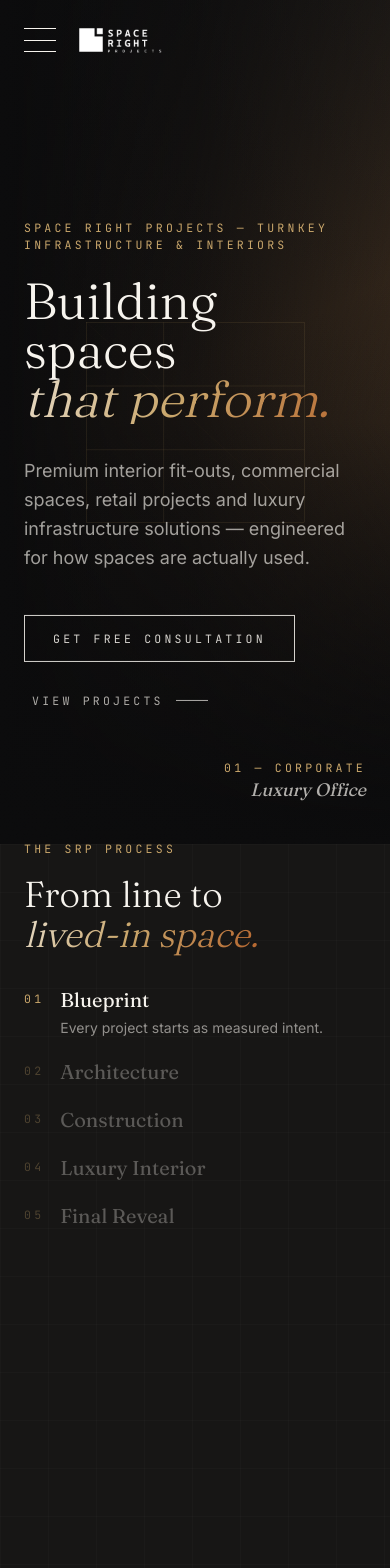
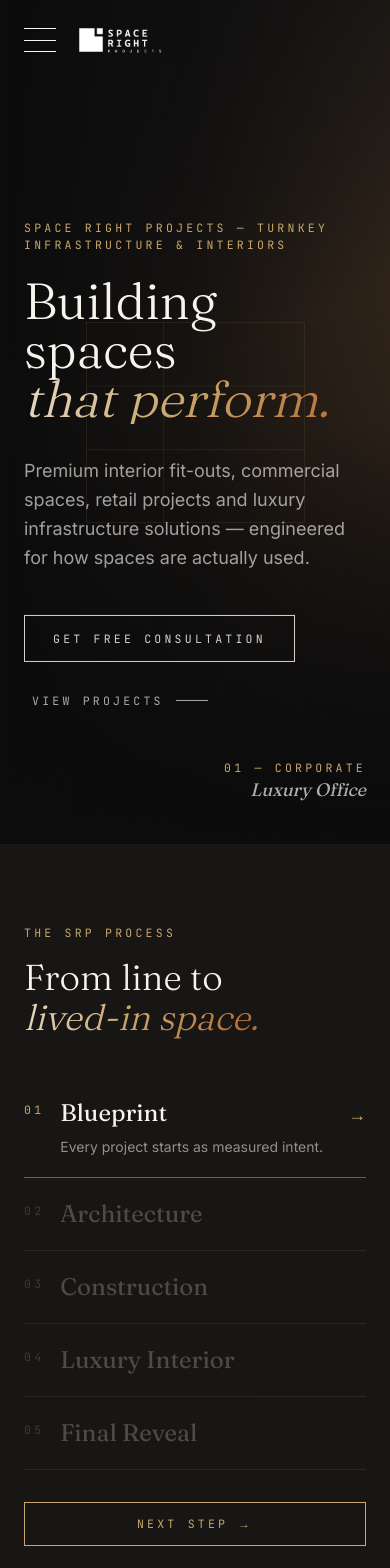
Before and after one commit to Ullas-webdev/SRP_pravx, a Next.js app: page / in a window 390 px wide. Shown: the top 1568 px of the page. Built offline with nearby package versions, Linux system fonts and the light colour scheme.

Commit message:
fix: mobile ScrollJourney - replace broken GSAP pin with tap-through list

```diff
--- a/components/ScrollJourney.tsx
+++ b/components/ScrollJourney.tsx
@@ -15,8 +15,20 @@ const STAGES = [
 export default function ScrollJourney() {
   const wrapRef = useRef<HTMLDivElement>(null);
   const [stage, setStage] = useState(0);
+  const [isMobile, setIsMobile] = useState(false);
 
+  // Detect mobile on mount
   useEffect(() => {
+    const check = () => setIsMobile(window.innerWidth < 768);
+    check();
+    window.addEventListener("resize", check);
+    return () => window.removeEventListener("resize", check);
+  }, []);
+
+  // Desktop: GSAP scroll-pinned animation
+  useEffect(() => {
+    if (isMobile) return; // Skip GSAP entirely on mobile
+
     gsap.registerPlugin(ScrollTrigger);
     const ctx = gsap.context(() => {
       const wrap = wrapRef.current;
@@ -58,8 +70,88 @@ export default function ScrollJourney() {
     }, wrapRef);
 
     return () => ctx.revert();
-  }, []);
+  }, [isMobile]);
 
+  /* ──────────────────────────────────────────
+     MOBILE: Simple tap-through list
+  ────────────────────────────────────────── */
+  if (isMobile) {
+    return (
+      <section className="relative bg-charcoal py-20 px-6">
+        {/* Background grid */}
+        <div className="absolute inset-0 opacity-20 pointer-events-none"
+          style={{
+            backgroundImage:
+              "linear-gradient(rgba(247,244,238,0.05) 1px, transparent 1px), linear-gradient(90deg, rgba(247,244,238,0.05) 1px, transparent 1px)",
+            backgroundSize: "48px 48px",
+          }}
+        />
+
+        <div className="relative z-10">
+          <p className="eyebrow text-gold mb-4">The SRP Process</p>
+          <h2 className="font-display text-4xl font-light text-balance mb-10">
+            From line to
+            <span className="italic gold-gradient-text"> lived-in space.</span>
+          </h2>
+
+          {/* Tap to advance */}
+          <div className="space-y-0">
+            {STAGES.map((s, i) => {
+              const isActive = i === stage;
+              const isPast = i < stage;
+              return (
+                <button
+                  key={s.n}
+                  onClick={() => setStage(i)}
+                  className={`w-full text-left flex items-start gap-4 py-5 border-b transition-all duration-400 ${
+                    isActive
+                      ? "border-gold/50 opacity-100"
+                      : isPast
+                      ? "border-line/20 opacity-50"
+                      : "border-line/20 opacity-40"
+                  }`}
+                >
+                  <span className={`eyebrow mt-1 flex-shrink-0 ${isActive ? "text-gold" : "text-pearl/40"}`}>
+                    {s.n}
+                  </span>
+                  <div>
+                    <p className={`font-display text-2xl transition-colors duration-300 ${isActive ? "text-pearl" : "text-pearl/60"}`}>
+                      {s.label}
+                    </p>
+                    <div
+                      className={`overflow-hidden transition-all duration-500 ${
+                        isActive ? "max-h-20 mt-2 opacity-100" : "max-h-0 opacity-0"
+                      }`}
+                    >
+                      <p className="text-pearl/55 text-sm">{s.note}</p>
+                    </div>
+                  </div>
+                  {/* Arrow indicator */}
+                  {isActive && (
+                    <span className="ml-auto text-gold text-lg mt-1">→</span>
+                  )}
+                </button>
+              );
+            })}
+          </div>
+
+          {/* Next step button */}
+          {stage < STAGES.length - 1 && (
+            <button
+              onClick={() => setStage((s) => Math.min(s + 1, STAGES.length - 1))}
+              className="mt-8 border border-gold text-gold px-6 py-3 eyebrow w-full text-center hover:bg-gold hover:text-matte transition-colors duration-300"
+            >
+              Next Step →
+            </button>
+          )}
+        </div>
+      </section>
+    );
+  }
+
+  /* ──────────────────────────────────────────
+     DESKTOP: Original GSAP pinned section
+  ────────────────────────────────────────── */
   return (
     <section
       id="journey-pin"
```
